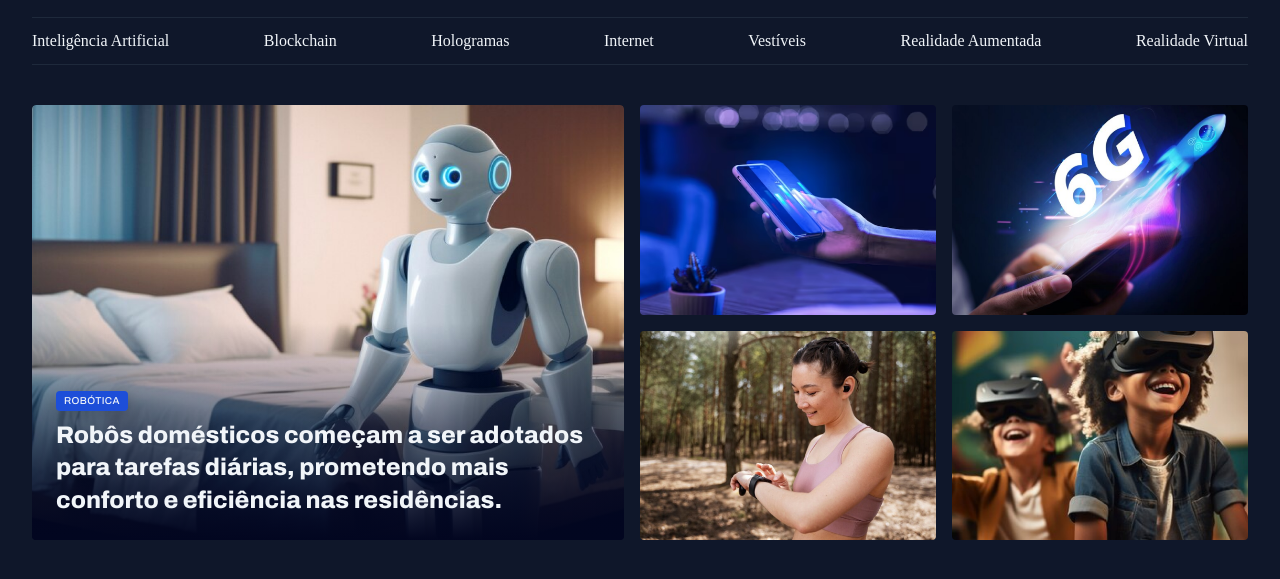
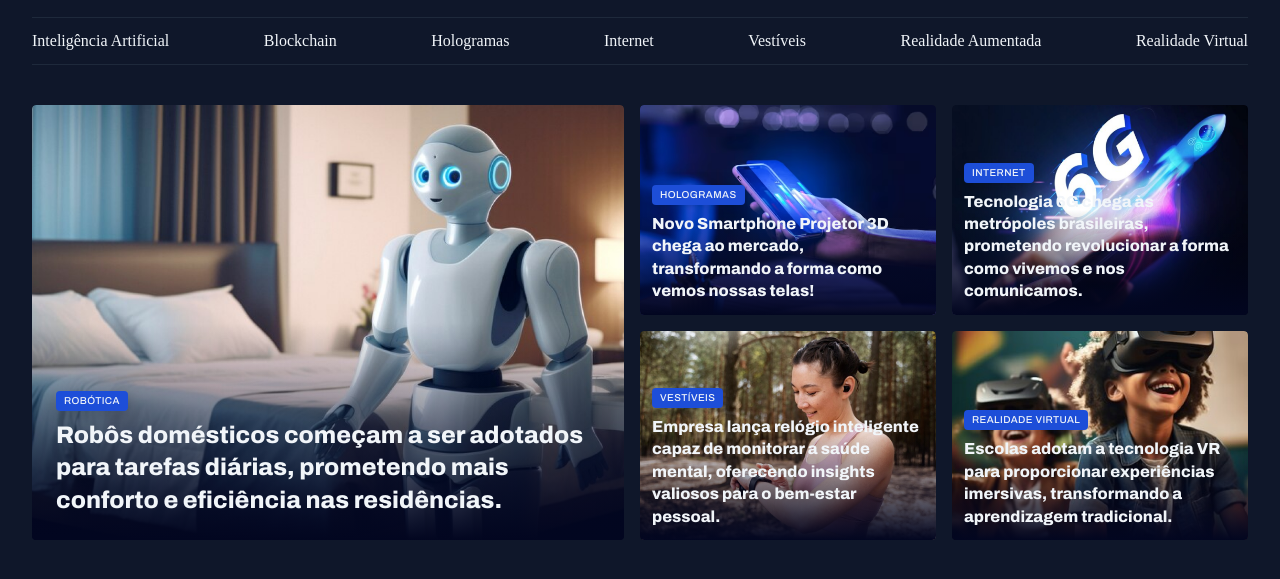
Before and after one commit to GuilhermeJesus30/Fullstack-projeto-portal-de-noticias, a plain HTML site: page index.html in a window 1280 px wide. Shown: the part 55-634 px from the top of the page. Drawn offline with Linux system fonts and the light colour scheme.

Commit message:
finishing the section

```diff
--- a/index.html
+++ b/index.html
@@ -46,8 +46,7 @@
     <section id="featured" class="grid grid-flow-col gap-16">
 
       <figure class="card">
-       <img src="assets/images/Image 01.png" alt="">
-
+       <img src="assets/images/Image 01.png" alt="Robôs domésticos começam a ser adotados para tarefas diárias, prometendo mais conforto e eficiência nas residências.">
 
       <figcaption>
         <span class="content-tag">robótica</span>
@@ -58,21 +57,43 @@
     </figure>
 
     <div class="grid grid-cols-2 gap-16">
-      <div>
-        <img src="assets/images/Image 02.png" alt="">
-      </div>
+      <figure class="card">
+        <img src="assets/images/Image 02.png" alt="Novo Smartphone Projetor 3D chega ao mercado, transformando a forma como vemos nossas telas!">
+        <figcaption>
+          <span class="content-tag">Hologramas</span>
+          <h2 class="text-lg">
+            Novo Smartphone Projetor 3D chega ao mercado, transformando a forma como vemos nossas telas!
+          </h2>
+        </figcaption>
+      </figure>
 
-      <div>
-        <img src="assets/images/Image 03.png" alt="">
-      </div>
+      <figure class="card">
+        <img src="assets/images/Image 03.png" alt="Tecnologia 6G chega às metrópoles brasileiras, prometendo revolucionar a forma como vivemos e nos comunicamos.">
+        <figcaption>
+          <span class="content-tag">Internet</span>
+          <h2 class="text-lg">
+            Tecnologia 6G chega às metrópoles brasileiras, prometendo revolucionar a forma como vivemos e nos comunicamos.
+          </h2>
+        </figcaption>
+      </figure>
 
-      <div>
-        <img src="assets/images/Image 04.png" alt="">
-      </div>
+      <figure class="card">
+        <img src="assets/images/Image 04.png" alt="Empresa lança relógio inteligente capaz de monitorar a saúde mental, oferecendo insights valiosos para o bem-estar pessoal.">
+        <figcaption>
+          <span class="content-tag">Vestíveis</span>
+          <h2 class="text-lg">
+            Empresa lança relógio inteligente capaz de monitorar a saúde mental, oferecendo insights valiosos para o bem-estar pessoal.   </h2>
+        </figcaption>
+      </figure>
 
-      <div>
-        <img src="assets/images/Image 05.png" alt="">
-      </div>
+      <figure class="card">
+        <img src="assets/images/Image 05.png" alt="Escolas adotam a tecnologia VR para proporcionar experiências imersivas, transformando a aprendizagem tradicional.">
+        <figcaption>
+          <span class="content-tag">Realidade Virtual</span>
+          <h2 class="text-lg">
+            Escolas adotam a tecnologia VR para proporcionar experiências imersivas, transformando a aprendizagem tradicional.   </h2>
+        </figcaption>
+      </figure>
     </div>
 
 
--- a/styles/sections.css
+++ b/styles/sections.css
@@ -27,6 +27,11 @@
       bottom: 0;
       padding: 24px;
 
+      &:has(.text-lg) {
+        padding: 12px;
+      }
+
+
       h2 {
         margin-top: 8px;
       }
--- a/styles/utility.css
+++ b/styles/utility.css
@@ -22,7 +22,7 @@
 }
 
 .text-lg {
-  font: var(--h1);
+  font: var(--h2);
 }
 
 .text-sm {
```
